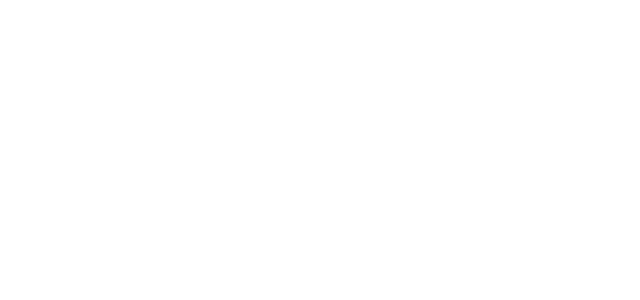
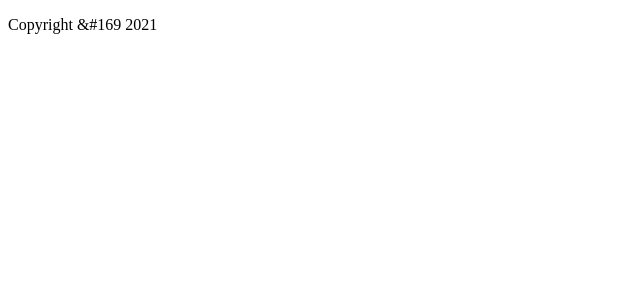
Before and after one commit to GregHarris90/Employee-Directory, a React (Create React App) app: page / in a window 1280 px wide. Shown: the top 300 px of the page, without its empty margins (0-640 px from the left). Built offline with nearby package versions, Linux system fonts and the light colour scheme.

Commit message:
added dynamic footer year

```diff
--- a/components/Footer.js
+++ b/components/Footer.js
@@ -1,8 +1,14 @@
 import React from "react";
 
 function Footer() {
+
+
+    const currentYear = new Date().getFullYear();
+
     return(
-        <div></div>
+        <p>
+            Copyright &#169 {currentYear}
+        </p>
     );
 }
 
```
